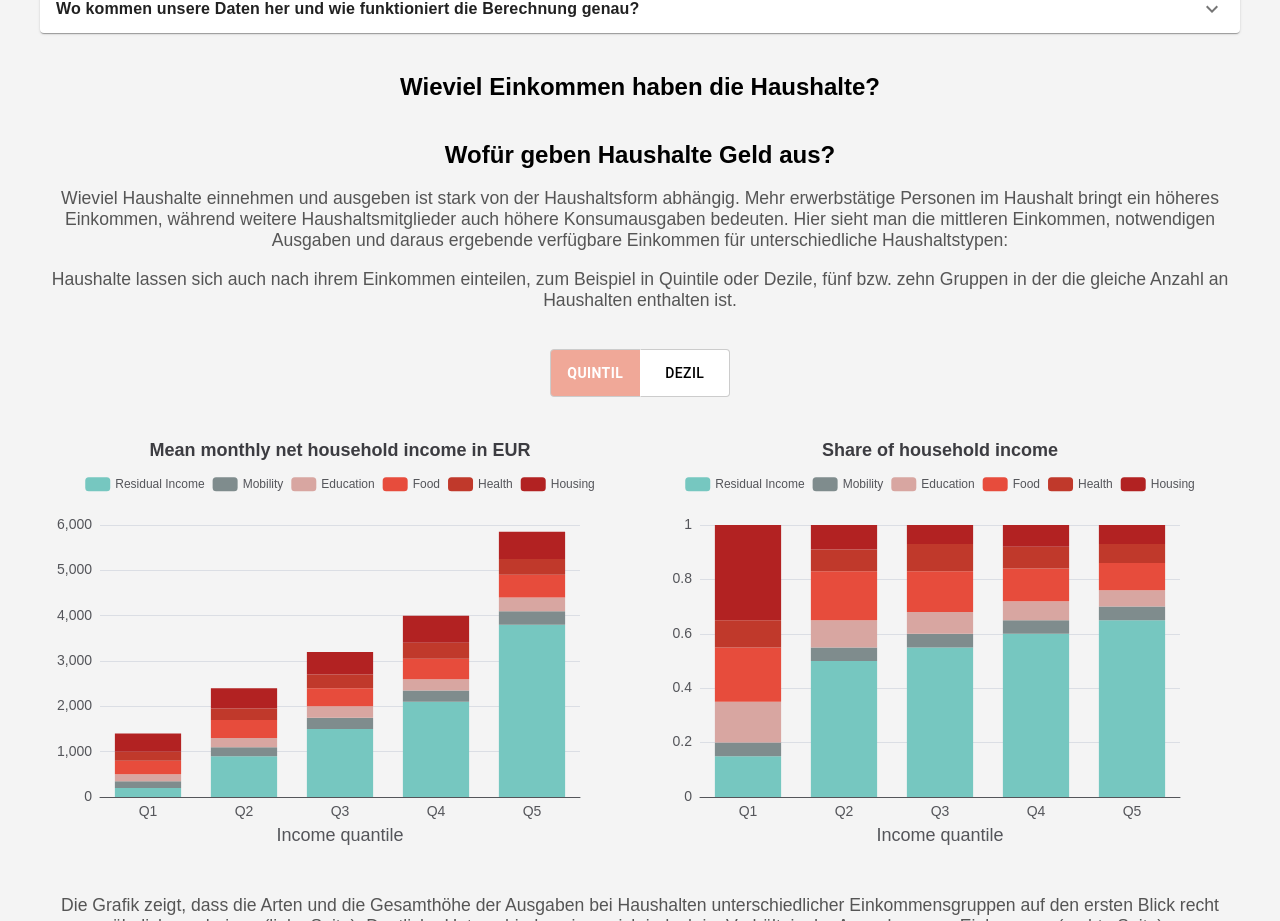
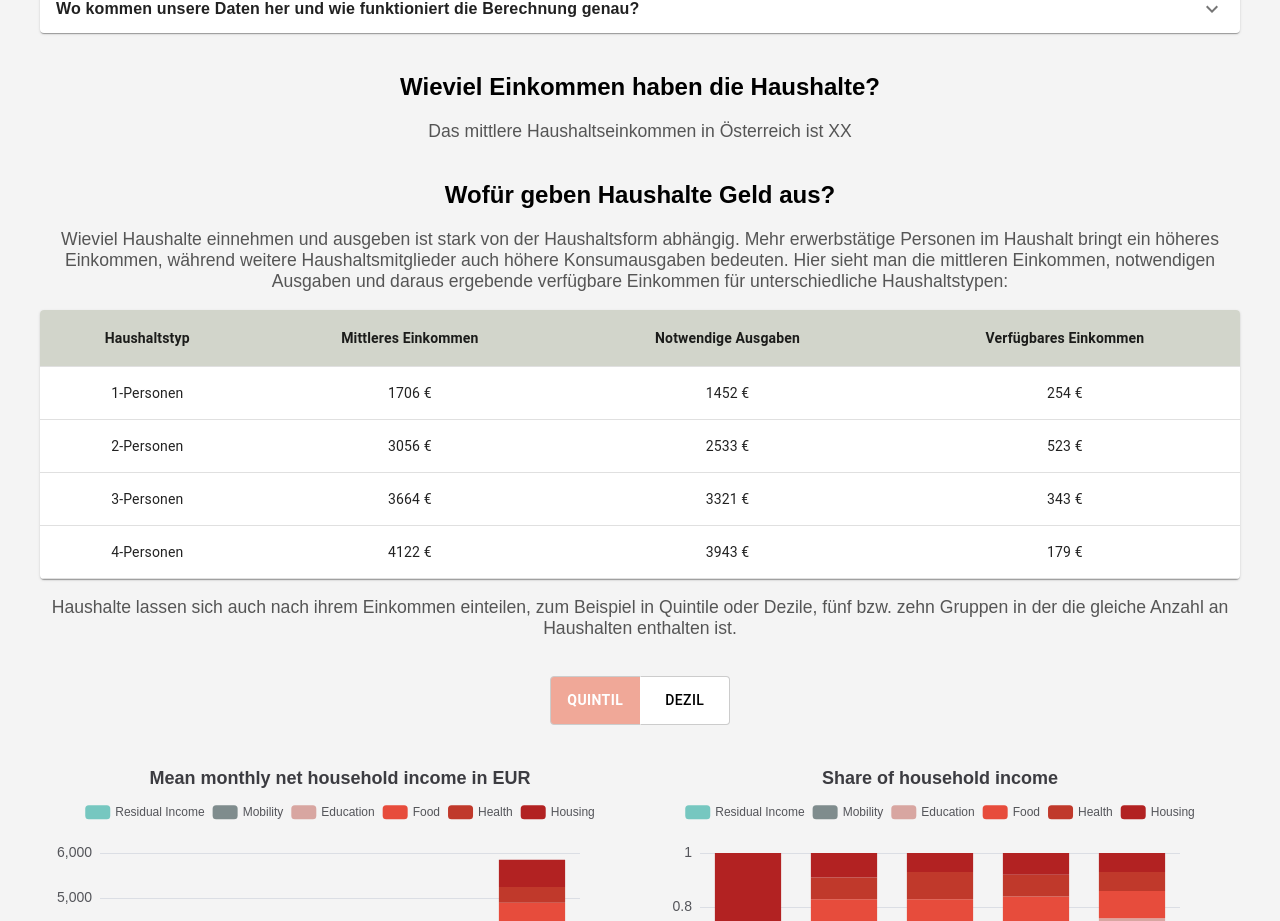
Before and after one commit to SimlabTUWien/ak-resi, a React (Create React App) app: page / in a window 1280 px wide. Shown: the part 2619-3540 px from the top of the page. Built offline with nearby package versions, Linux system fonts and the light colour scheme; no server answers; a web font is replaced by a local one.

Commit message:
added household table; changed textinfo-container to MUI box element

```diff
--- a/src/App.css
+++ b/src/App.css
@@ -306,8 +306,8 @@ h2 {
   }
 
   .infotext-container {
-    border: 2px solid rgba(112, 112, 112, 0.2);
-    border-radius: 8px;
+    /* border: 1px solid rgba(112, 112, 112, 0.2); */
+    /* border-radius: 4px; */
     padding: 15px;
     margin-top: 24px;
     max-width: 100%;
@@ -376,8 +376,6 @@ h2 {
 
   .gini-container {
     display: flex;
-    /* justify-content: center; */
-    /* gap: 20%; */
     justify-content: space-between;
     margin: 40px 0;
 
--- a/src/App.js
+++ b/src/App.js
@@ -7,6 +7,11 @@ import BackgroundChart from './components/BackgroundChart';
 import NavBar from './components/NavigationBar';
 import ScrollProgressBar from './components/ScrollProgressBar';
 import ExpenditureCharts from './components/ExpenditureCharts';
+import HouseholdTable from "./components/HouseholdTable";
+import CounterAnimation from "./components/CounterAnimation";
+
+import ViolinChart from "./components/ViolinChart";
+
 
 import Accordion from '@mui/material/Accordion';
 import AccordionSummary from '@mui/material/AccordionSummary';
@@ -14,8 +19,7 @@ import AccordionDetails from '@mui/material/AccordionDetails';
 import Typography from '@mui/material/Typography';
 import ExpandMoreIcon from "@mui/icons-material/ExpandMore";
 import { ToggleButton, ToggleButtonGroup } from "@mui/material";
-import ViolinChart from "./components/ViolinChart";
-import CounterAnimation from "./components/CounterAnimation";
+
 
 function App() {
   const mapboxAccessToken = 'your-mapbox-token-here';
@@ -202,6 +206,11 @@ function App() {
 
           <h2>Wieviel Einkommen haben die Haushalte?</h2>
 
+          <p className='paragraph'>
+            Das mittlere Haushaltseinkommen in Österreich ist XX
+          </p>
+
+
           {/* Histogramm */}
 
           <h2>Wofür geben Haushalte Geld aus?</h2>
@@ -210,6 +219,7 @@ function App() {
           </p>
 
           {/* Table oder Piktogramme */}
+          <HouseholdTable/>
 
           <p className='paragraph'>
             Haushalte lassen sich auch nach ihrem Einkommen einteilen, zum Beispiel in Quintile oder Dezile, fünf bzw. zehn Gruppen in der die gleiche Anzahl an Haushalten enthalten ist.
@@ -230,7 +240,6 @@ function App() {
           <div className="expenditure-charts">
             <ExpenditureCharts mode={mode}/>
           </div>
-
 
 
           <p className='paragraph'>
--- a/src/components/BackgroundChart.js
+++ b/src/components/BackgroundChart.js
@@ -2,6 +2,8 @@ import React, { useEffect, useRef, useState } from "react";
 import * as d3 from "d3";
 import ArrowBackIosNewIcon from '@mui/icons-material/ArrowBackIosNew';
 import ArrowForwardIosIcon from '@mui/icons-material/ArrowForwardIos';
+import { shadows } from '@mui/system';
+import { Box } from "@mui/material";
 
 
 const svgUrl = `${process.env.PUBLIC_URL}/Abb1_4Kreise4Overlaps_DE.svg`;
@@ -73,46 +75,6 @@ const BackgroundChart = () => {
     setSelectedInfo(textMap[keys[newIndex]]);
   };
 
-  // const [selectedText, setSelectedText] = useState("");
-  //
-  // useEffect(() => {
-  //   d3.xml(svgUrl).then((data) => {
-  //     if (svgRef.current) {
-  //       svgRef.current.innerHTML = "";
-  //       svgRef.current.appendChild(data.documentElement);
-
-  //       const svg = d3.select(svgRef.current).select("svg");
-
-  //        // Ensure SVG scales properly
-  //        svg.attr("width", "100%").attr("height", "auto");
-
-  //        // Center the SVG in its container
-  //        svg.style("display", "block").style("margin", "auto");
-
-  //       // Select all <g> elements except those with the excluded IDs
-  //       svg.selectAll("g")
-  //         .filter(function() {
-  //           const id = d3.select(this).attr("id");
-  //           return id !== "basis" && id !== "schnittflaechen" && id !== "pfeile";
-  //         })
-  //         .style("cursor", "pointer")
-  //         .on("mouseover", function () {
-  //           d3.select(this).style("filter", "brightness(0.9)");
-  //         })
-  //         .on("mouseout", function () {
-  //           d3.select(this).style("filter", "");
-  //         })
-  //         .on("click", function (event) {
-  //           const id = d3.select(this).attr("id");
-  //           const info = textMap[id] || { title: "Unbekannt", text: "Keine Beschreibung verfügbar.", color: "#ccc" };
-
-  //           setSelectedInfo(info);
-  //         });
-
-  //     }
-  //   });
-  // }, []);
-
   useEffect(() => {
     d3.xml(svgUrl).then((data) => {
       if (svgRef.current) {
@@ -159,7 +121,7 @@ const BackgroundChart = () => {
     <div style={{ textAlign: "center" }}>
       <div ref={svgRef} style={{ maxWidth: "100%", overflow: "hidden" }}></div>
 
-      {selectedInfo && (
+      {/* {selectedInfo && (
         <div
           className="infotext-container"
           style={{
@@ -178,7 +140,28 @@ const BackgroundChart = () => {
           </div>
           <p style={{ margin: 0 }}>{selectedInfo.text}</p>
         </div>
-      )}
+      )} */}
+      <Box
+        className="infotext-container"
+        sx={{
+          boxShadow: 2, // Use shadow from MUI's theme (0-24)
+          padding: 2,
+          borderRadius: 2,
+          backgroundColor: selectedInfo.color,
+          display: isVisible ? "block" : "none"
+        }}
+      >
+        <div className="info-navigation">
+          <button onClick={() => navigateText(-1)} className="nav-button">
+            <ArrowBackIosNewIcon />
+          </button>
+          <h4 style={{ margin: "0", fontSize: "18px", fontWeight: "bold", paddingTop: "3px"}}>{selectedInfo.title}</h4>
+          <button onClick={() => navigateText(1)} className="nav-button">
+            <ArrowForwardIosIcon />
+          </button>
+        </div>
+        <p style={{ margin: 0 }}>{selectedInfo.text}</p>
+      </Box>
 
     </div>
   );
--- /dev/null
+++ b/src/components/HouseholdTable.js
@@ -0,0 +1,43 @@
+import React from "react";
+import { Table, TableBody, TableCell, TableContainer, TableHead, TableRow, Paper } from "@mui/material";
+
+const HouseholdTable = () => {
+  return (
+    <TableContainer
+        component={Paper}
+        sx={{
+            overflowX: "auto",
+            minWidth: 320,
+            maxWidth: "100%", // Ensure it adapts within parent
+        }}
+      >
+       <Table sx={{ width: "100%", minWidth: 320 }}>
+        <TableHead sx={{ backgroundColor: "#d2d5cb" }}>
+          <TableRow>
+          <TableCell align="center" sx={{ fontWeight: "bold" }}>Haushaltstyp</TableCell>
+            <TableCell align="center" sx={{ fontWeight: "bold" }}>Mittleres Einkommen</TableCell>
+            <TableCell align="center" sx={{ fontWeight: "bold" }}>Notwendige Ausgaben</TableCell>
+            <TableCell align="center" sx={{ fontWeight: "bold" }}>Verfügbares Einkommen</TableCell>
+          </TableRow>
+        </TableHead>
+        <TableBody>
+          {[
+            { type: "1-Personen", income: 1706, expenses: 1452, disposable: 254 },
+            { type: "2-Personen", income: 3056, expenses: 2533, disposable: 523 },
+            { type: "3-Personen", income: 3664, expenses: 3321, disposable: 343 },
+            { type: "4-Personen", income: 4122, expenses: 3943, disposable: 179 },
+          ].map((row, index) => (
+            <TableRow key={index}>
+              <TableCell align="center">{row.type}</TableCell>
+              <TableCell align="center">{row.income} €</TableCell>
+              <TableCell align="center">{row.expenses} €</TableCell>
+              <TableCell align="center">{row.disposable} €</TableCell>
+            </TableRow>
+          ))}
+        </TableBody>
+      </Table>
+    </TableContainer>
+  );
+};
+
+export default HouseholdTable;
```
